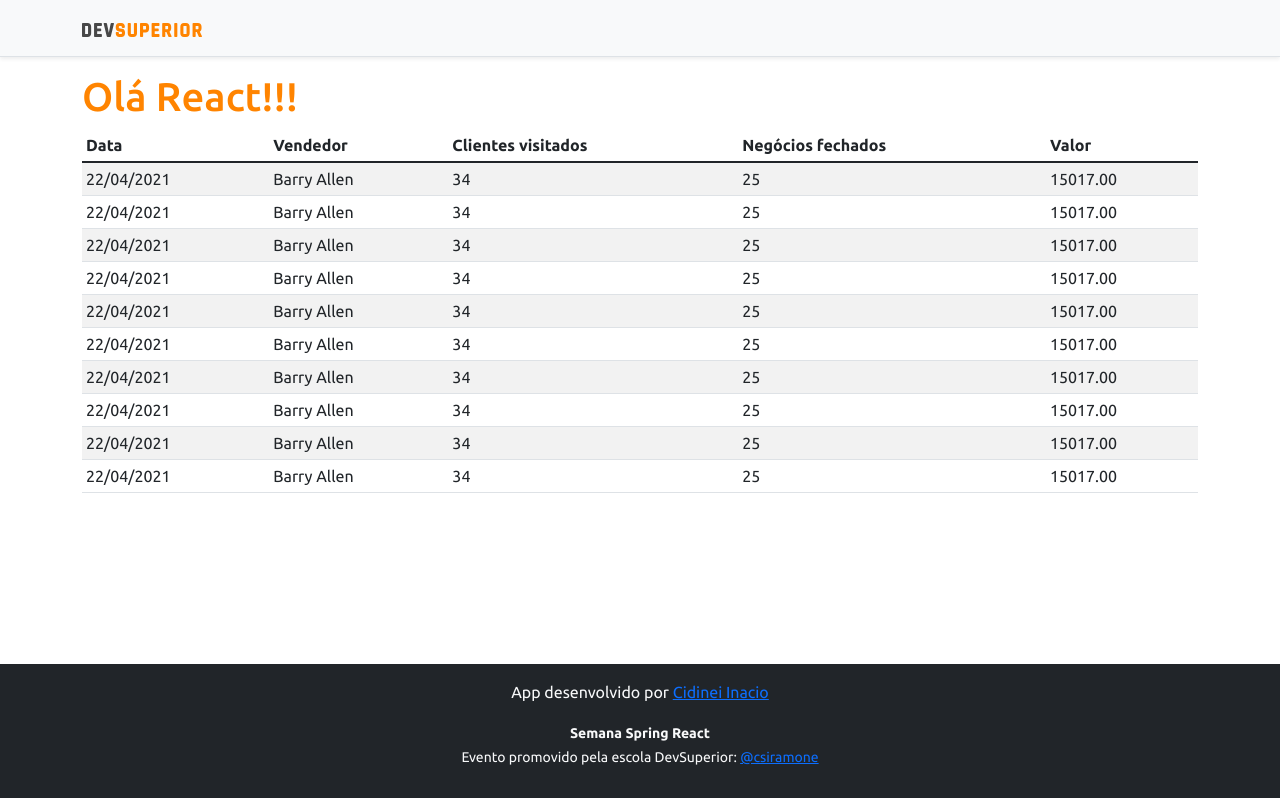
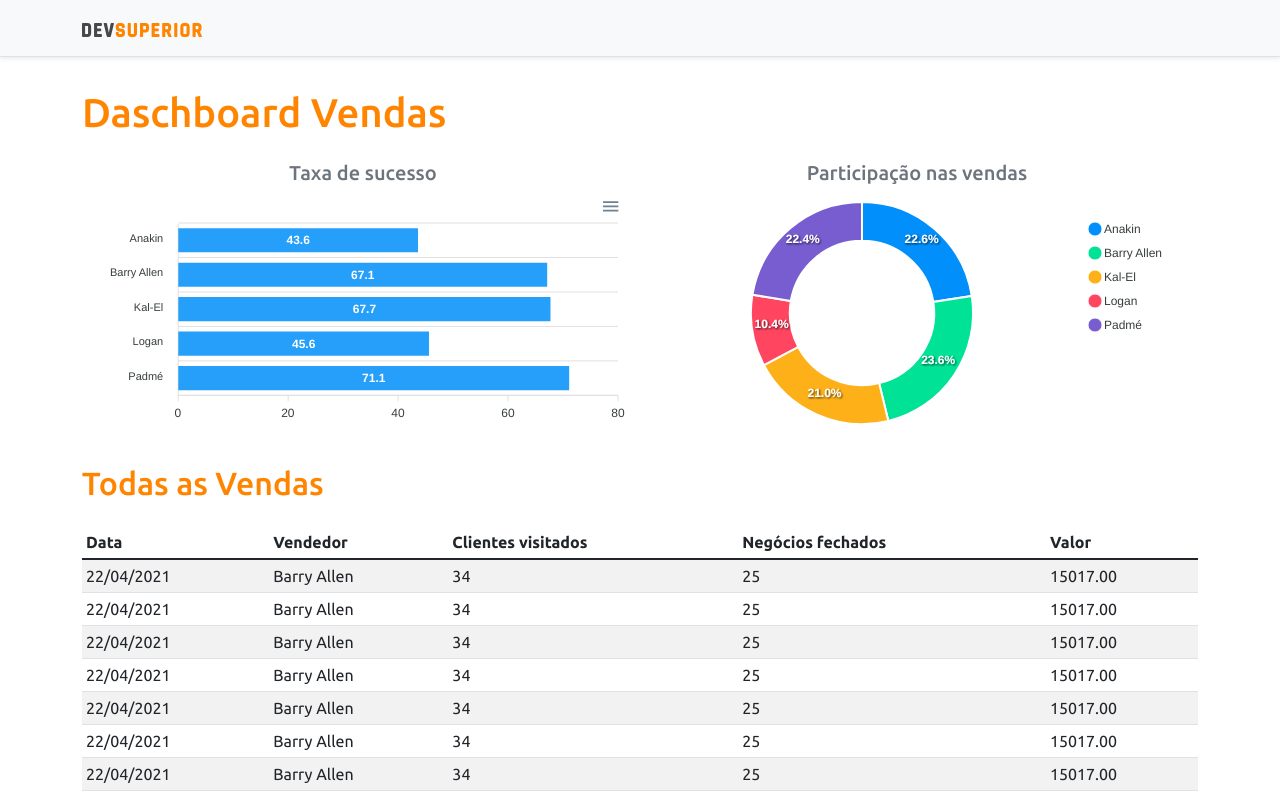
Before and after one commit to CSIRamone/projeto-sds4, a React (Create React App) app in the folder frontend/: page / in a window 1280 px wide. Shown: the top 798 px of the page. Built offline with nearby package versions, Linux system fonts and the light colour scheme.

Commit message:
Static charts

```diff
--- a/frontend/package.json
+++ b/frontend/package.json
@@ -11,8 +11,10 @@
     "@types/node": "^12.0.0",
     "@types/react": "^17.0.0",
     "@types/react-dom": "^17.0.0",
+    "apexcharts": "^3.28.1",
     "bootstrap": "^5.1.0",
     "react": "^17.0.2",
+    "react-apexcharts": "^1.3.9",
     "react-dom": "^17.0.2",
     "react-scripts": "4.0.3",
     "typescript": "^4.1.2",
--- a/frontend/src/App.tsx
+++ b/frontend/src/App.tsx
@@ -1,4 +1,6 @@
-import DataTable from "components/DataTable";
+import BarChart from "components/BarChart";
+import DataTable from "components/DataTable/index";
+import DonutChart from "components/DonutChart";
 import Footer from "components/Footer/Index";
 import NavBar from "components/NavBar/Index";
 
@@ -7,7 +9,21 @@
     <>
       <NavBar />
       <div className="container">
-        <h1 className="text-primary">Olá React!!!</h1>
+        <h1 className="text-primary py-3">Daschboard Vendas</h1>
+
+        <div className="row px-3">
+          <div className="col-sm-6">
+             <h5 className="text-center text-secondary"> Taxa de sucesso  </h5>
+            <BarChart />
+          </div>
+          <div className="col-sm-6">
+            <h5 className="text-center text-secondary"> Participação nas vendas </h5>
+            <DonutChart />
+          </div>
+        </div>
+        <div className="py-3">
+           <h2 className="text-primary">Todas as Vendas</h2>
+        </div>
         <DataTable />
       </div>
       <Footer />
--- /dev/null
+++ b/frontend/src/components/BarChart/index.tsx
@@ -0,0 +1,34 @@
+import Chart from "react-apexcharts"
+
+const BarChart = () => {
+    const options = {
+        plotOptions: {
+            bar: {
+                horizontal: true,
+            }
+        },
+    };
+
+    const mockData = {
+        labels: {
+            categories: ['Anakin', 'Barry Allen', 'Kal-El', 'Logan', 'Padmé']
+        },
+        series: [
+            {
+                name: "% Sucesso",
+                data: [43.6, 67.1, 67.7, 45.6, 71.1]
+            }
+        ]
+    };
+
+    return (
+        <Chart
+          options={{ ...options, xaxis: mockData.labels}}
+          series={mockData.series}
+          type= "bar"
+          height= "240"
+        />
+    );
+}
+
+export default BarChart;
--- /dev/null
+++ b/frontend/src/components/DonutChart/index.tsx
@@ -0,0 +1,26 @@
+import Chart from "react-apexcharts"
+
+const DonutChart = () => {
+
+const mockData = {
+    series: [477138, 499928, 444867, 220426, 473088],
+    labels: ['Anakin', 'Barry Allen', 'Kal-El', 'Logan', 'Padmé']
+}
+
+const options = {
+    legend: {
+        show: true
+    }
+}
+
+    return (
+        <Chart
+          options={{ ...options, labels: mockData.labels}}
+          series={mockData.series}
+          type= "donut"
+          height= "240"
+        />
+    );
+}
+
+export default DonutChart;
```
Also changed, not shown: 1 other file (tests, documents, lock files or other folders).
